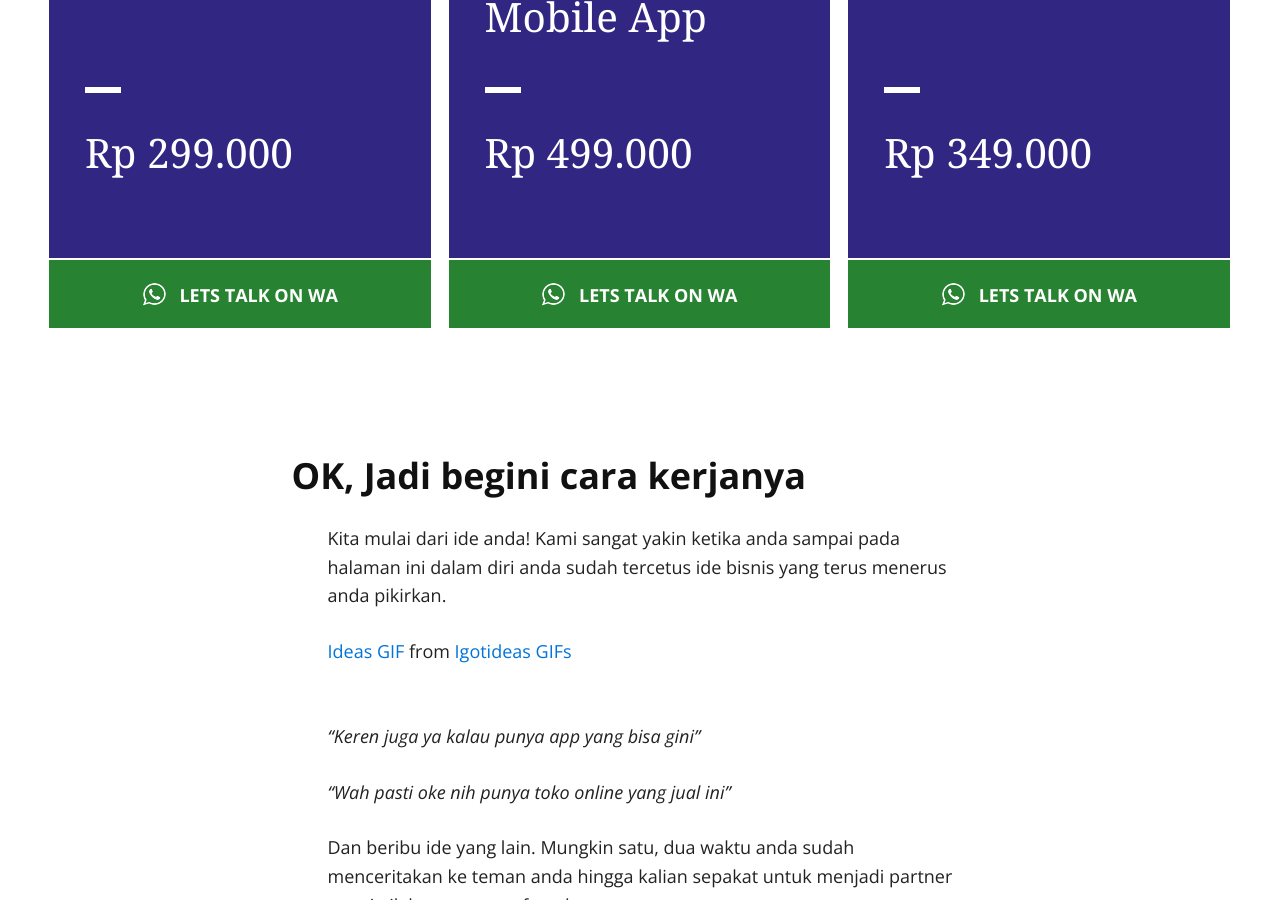
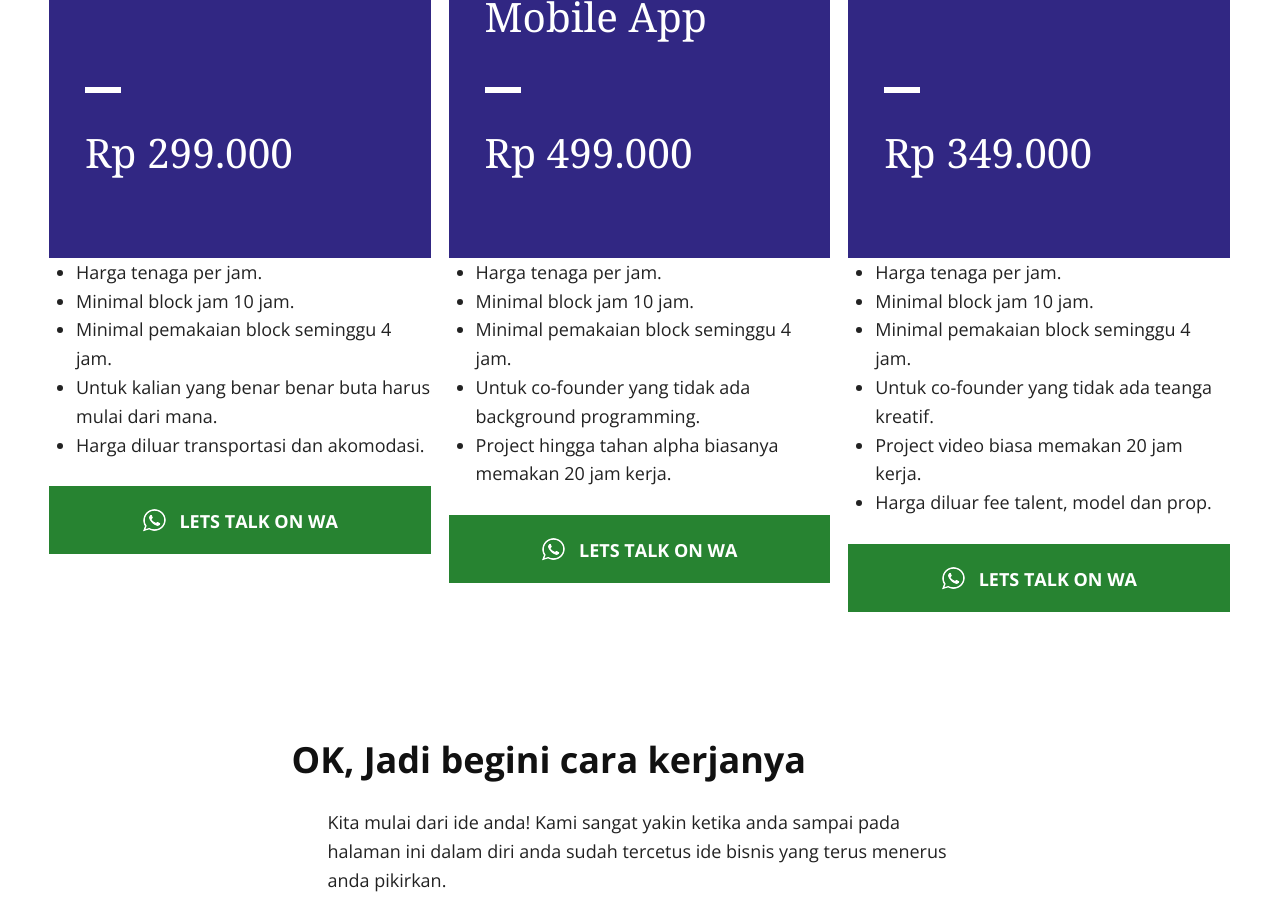
Before and after one commit to kemtol/rocktokom, a Jekyll site: the page built from index.md, in a window 1280 px wide and 900 px high, scrolled down 1557 px. Built offline with Jekyll 4.4.1, drawn with Linux system fonts in a browser that asks for light colours; nearby versions of some CDN libraries; a script that is not in the unit is left out; our own code applies the rules of GitHub Pages for plain Markdown files.

Commit message:
Update default.html

```diff
--- a/_layouts/default.html
+++ b/_layouts/default.html
@@ -102,6 +102,13 @@
             </span><hr/>
             Rp 299.000
           </div>
+          <ul>
+            <li>Harga tenaga per jam.</li>
+            <li>Minimal block jam 10 jam.</li>
+            <li>Minimal pemakaian block seminggu 4 jam.</li>
+            <li>Untuk kalian yang benar benar buta harus mulai dari mana.</li>
+            <li>Harga diluar transportasi dan akomodasi.</li>
+          </ul>
           <a href="https://api.whatsapp.com/send?phone=6283890722797&text=Halo%20mau%20info%20donk" class="btn-wa"><img src="/images/fa-whatsapp_24_0_ffffff_none.png"> LETS TALK ON WA</a>
         </div>
         <div class="lp">
@@ -114,6 +121,13 @@
             </span><hr/>
             Rp 499.000
           </div>
+          <ul>
+            <li>Harga tenaga per jam.</li>
+            <li>Minimal block jam 10 jam.</li>
+            <li>Minimal pemakaian block seminggu 4 jam.</li>
+            <li>Untuk co-founder yang tidak ada background programming.</li>
+            <li>Project hingga tahan alpha biasanya memakan 20 jam kerja.</li>
+          </ul>
           <a href="https://api.whatsapp.com/send?phone=6283890722797&text=Halo%20mau%20info%20donk" class="btn-wa"><img src="/images/fa-whatsapp_24_0_ffffff_none.png"> LETS TALK ON WA</a>
         </div>
         <div class="lp">
@@ -125,6 +139,14 @@
             </span><hr/>
             Rp 349.000
           </div>
+          <ul>
+            <li>Harga tenaga per jam.</li>
+            <li>Minimal block jam 10 jam.</li>
+            <li>Minimal pemakaian block seminggu 4 jam.</li>
+            <li>Untuk co-founder yang tidak ada teanga kreatif.</li>
+            <li>Project video biasa memakan 20 jam kerja.</li>
+            <li>Harga diluar fee talent, model dan prop.</li>
+          </ul>
           <a href="https://api.whatsapp.com/send?phone=6283890722797&text=Halo%20mau%20info%20donk" class="btn-wa"><img src="/images/fa-whatsapp_24_0_ffffff_none.png"> LETS TALK ON WA</a>
         </div>
       </div>
```
